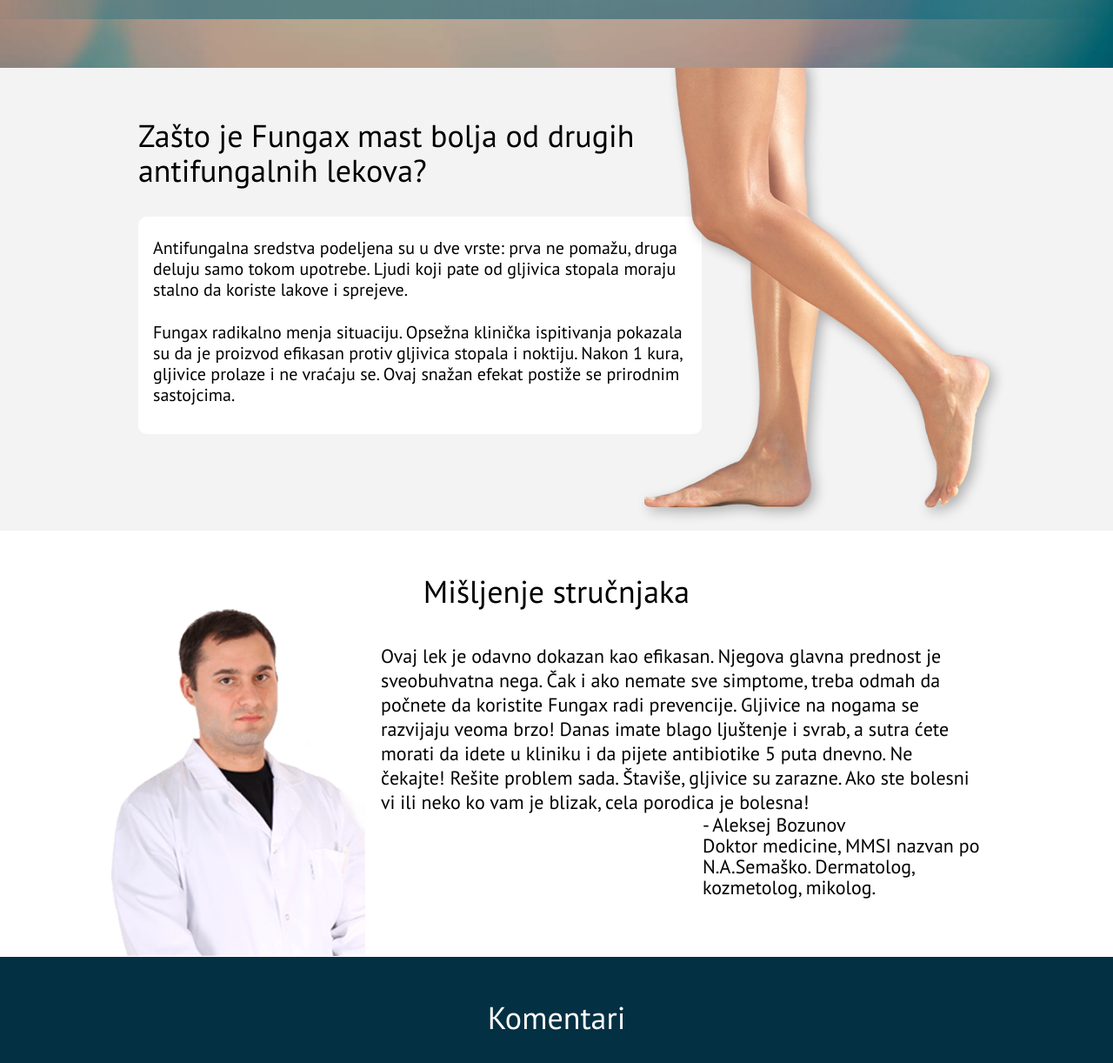
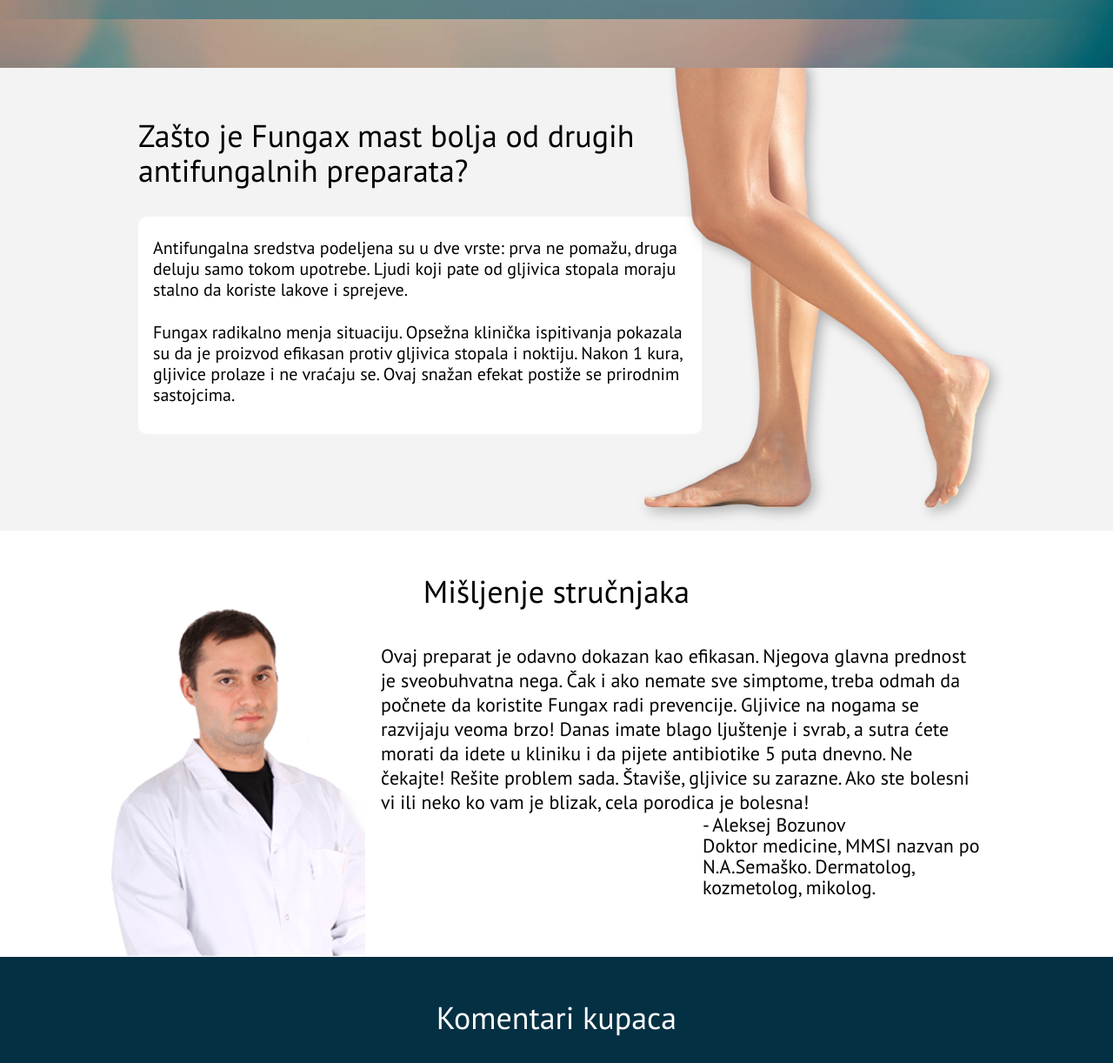
Before and after one commit to danijeldzakula/agroderm-second, a plain HTML site: page index.html in a window 1280 px wide. Shown: the part 5440-6662 px from the top of the page at 87% size. Drawn offline with nearby package versions, Linux system fonts and the light colour scheme.

Commit message:
fixed lek to preparat

```diff
--- a/index.html
+++ b/index.html
@@ -491,7 +491,7 @@
             <div class="section9">
                 <div class="wrapper">
                     <div class="better__wrap">
-                        <p class="title lt80">Zašto je Fungax mast bolja od drugih antifungalnih lekova?</p>
+                        <p class="title lt80">Zašto je Fungax mast bolja od drugih antifungalnih preparata?</p>
                         <div class="better">
                             <p class="better__text better__text--1 lt81">Antifungalna sredstva podeljena su u dve vrste: prva ne pomažu, druga deluju samo tokom upotrebe. Ljudi koji pate od gljivica stopala moraju stalno da koriste lakove i sprejeve.</p>
                             <p class="better__text lt82">Fungax radikalno menja situaciju. Opsežna klinička ispitivanja pokazala su da je proizvod efikasan protiv gljivica stopala i noktiju. Nakon 1 kura, gljivice prolaze i ne vraćaju se. Ovaj snažan efekat postiže se prirodnim sastojcima.</p>
@@ -504,7 +504,7 @@
                 <div class="wrapper">
                     <p class="title lt83">Mišljenje stručnjaka</p>
                     <div class="expert">
-                        <p class="expert__text lt84">Ovaj lek je odavno dokazan kao efikasan. Njegova glavna prednost je sveobuhvatna nega. Čak i ako nemate sve simptome, treba odmah da počnete da koristite Fungax radi prevencije. Gljivice na nogama se razvijaju veoma brzo! Danas imate blago ljuštenje i svrab, a sutra ćete morati da idete u kliniku i da pijete antibiotike 5 puta dnevno. Ne čekajte! Rešite problem sada. Štaviše, gljivice su zarazne. Ako ste bolesni vi ili neko ko vam je blizak, cela porodica je bolesna!</p>
+                        <p class="expert__text lt84">Ovaj preparat je odavno dokazan kao efikasan. Njegova glavna prednost je sveobuhvatna nega. Čak i ako nemate sve simptome, treba odmah da počnete da koristite Fungax radi prevencije. Gljivice na nogama se razvijaju veoma brzo! Danas imate blago ljuštenje i svrab, a sutra ćete morati da idete u kliniku i da pijete antibiotike 5 puta dnevno. Ne čekajte! Rešite problem sada. Štaviše, gljivice su zarazne. Ako ste bolesni vi ili neko ko vam je blizak, cela porodica je bolesna!</p>
                         <p class="expert__name lt85">- Aleksej Bozunov<br>Doktor medicine, MMSI nazvan po N.A.Semaško. Dermatolog, kozmetolog, mikolog.</p>
                     </div>
                 </div>
@@ -513,7 +513,7 @@
             <a id="reviews"></a>
             <div class="section11">
                 <div class="wrapper">
-                    <p class="title lt86">Komentari</p>
+                    <p class="title lt86">Komentari kupaca</p>
                     <div class="slider-wrapper" id="slider-wrap">
                         <div id="slider">
                             <div class="slide">
@@ -530,7 +530,7 @@
                             </div>
                             <div class="slide">
                                 <div class="text-wrap-slide text-wrap-slide--3">
-                                    <p class="text-slide lt91">Gljivice se navikavaju na lekove koje koristite za lečenje. Noge mog muža strašno su se znojile, a gljivice zbog toga nisu prolazile. Izabrali smo Fungax iz dva razloga. Zbog znoja i gljivica. Mazao ga je 3 meseca. Sve je nestalo!</p>
+                                    <p class="text-slide lt91">Gljivice se navikavaju na preparate koje koristite za lečenje. Noge mog muža strašno su se znojile, a gljivice zbog toga nisu prolazile. Izabrali smo Fungax iz dva razloga. Zbog znoja i gljivica. Mazao ga je 3 meseca. Sve je nestalo!</p>
                                     <p class="name-slide lt92">Karolina, Subotica</p>
                                 </div>
                             </div>
```
